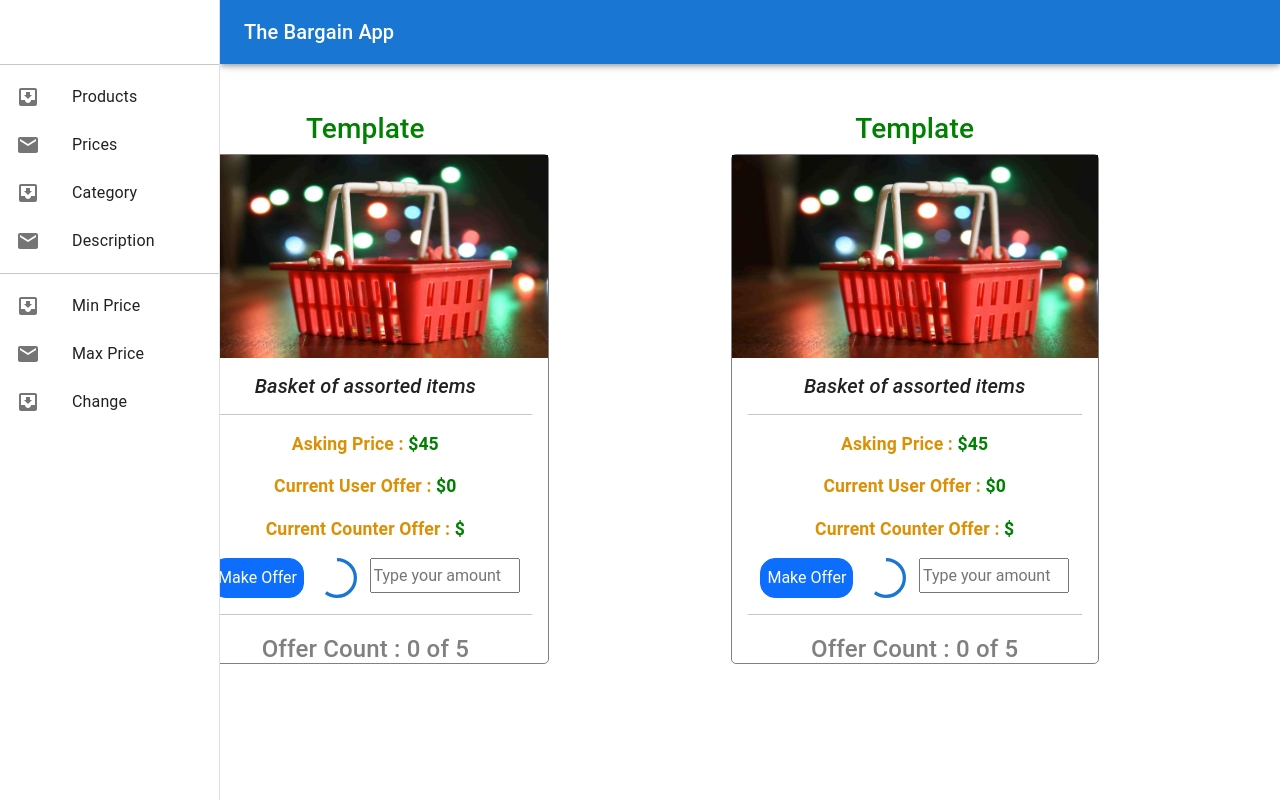
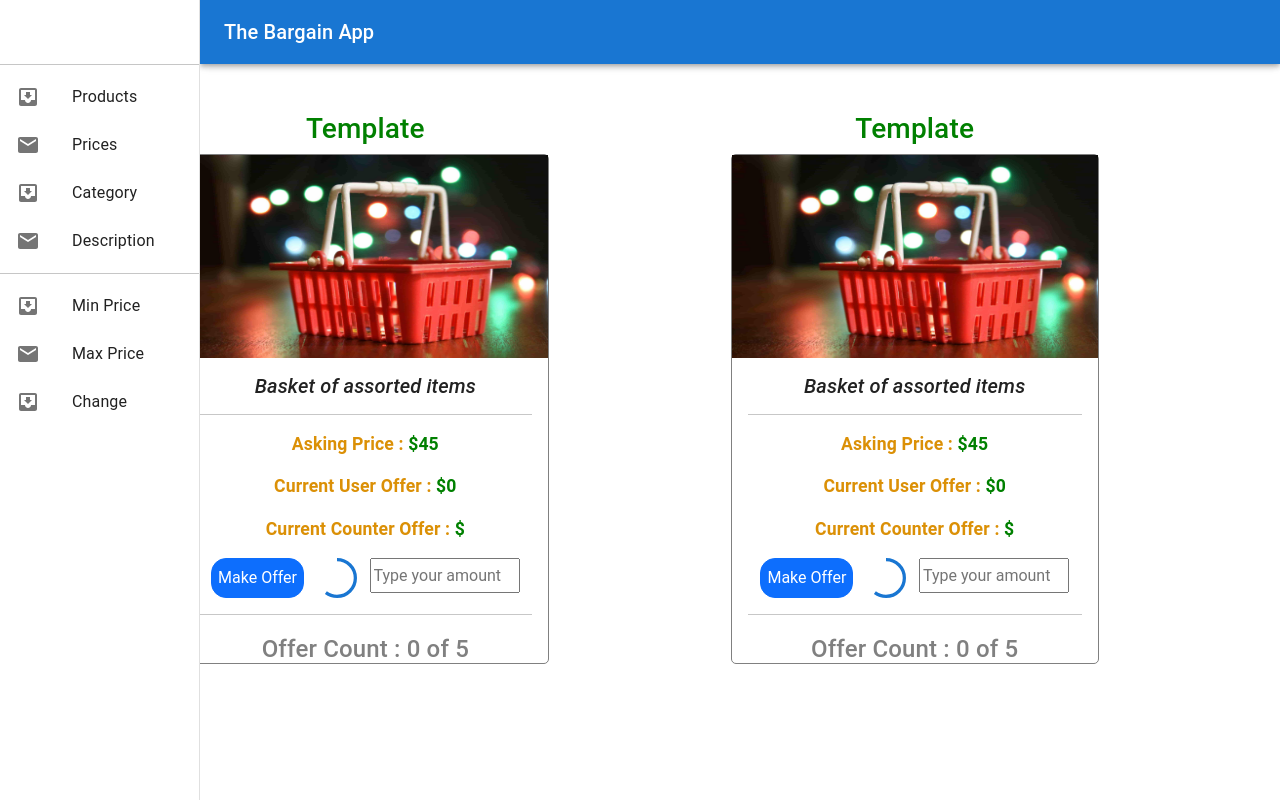
Before and after one commit to IkeGod30/zolimart_app, a React (Create React App) app in the folder haggle/: page / in a window 1280 px wide. Built offline with nearby package versions, Linux system fonts and the light colour scheme.

Commit message:
Changed Drawer width to 200

```diff
--- a/haggle/src/components/Navigation/Drawer.jsx
+++ b/haggle/src/components/Navigation/Drawer.jsx
@@ -17,7 +17,7 @@ import MenuIcon from "@mui/icons-material/Menu";
 import Toolbar from "@mui/material/Toolbar";
 import Typography from "@mui/material/Typography";
 
-const drawerWidth = 220;
+const drawerWidth = 200;
 
 function ResponsiveDrawer(props) {
   const { window } = props;
```
